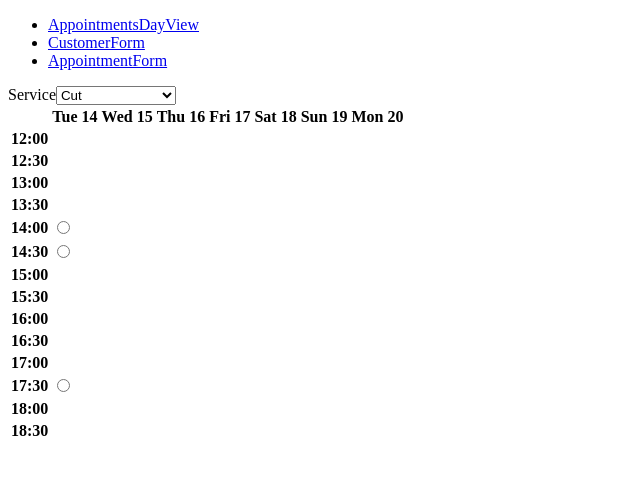
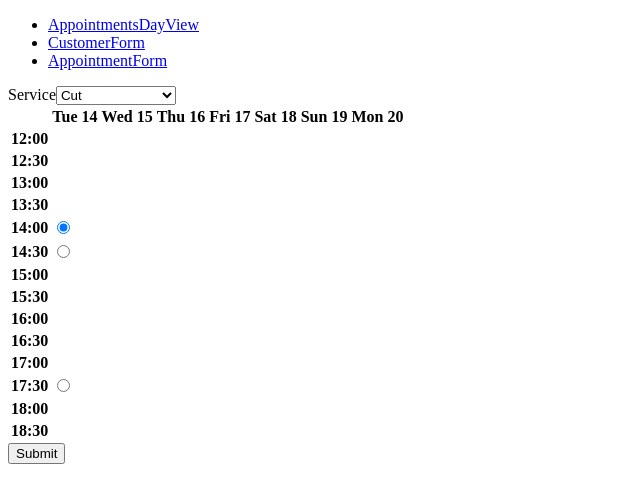
Before and after one commit to aleksandr-kiliushin/react-test-driven-development, a React app: page /appointment-form in a window 1280 px wide. Shown: the top 502 px of the page, without its empty margins (0-640 px from the left). Built offline with nearby package versions, Linux system fonts and the light colour scheme.

Commit message:
Handle slot select change

```diff
--- a/src/views/App.tsx
+++ b/src/views/App.tsx
@@ -46,7 +46,9 @@ const App: React.FC = () => {
                 { startsAt: new Date().setHours(14, 30, 0, 0) },
                 { startsAt: new Date().setHours(17, 30, 0, 0) },
               ]}
-              onSubmit={() => {}}
+              onSubmit={(formValues) => {
+                console.log(JSON.stringify(formValues, null, 2))
+              }}
               defaultServiceName="Cut"
               salonClosesAt={19}
               salonOpensAt={12}
--- a/src/views/AppointmentForm/RadioButtonIfAvailable.tsx
+++ b/src/views/AppointmentForm/RadioButtonIfAvailable.tsx
@@ -7,18 +7,34 @@ export type TimeSlot = {
 type Props = {
   availableTimeSlots: TimeSlot[]
   date: number
+  selectedSlotTimestamp: number | null
+  setSelectedSlotTimestamp: React.Dispatch<React.SetStateAction<number | null>>
   slotTimestamp: TimeSlot["startsAt"]
 }
 
-const RadioButtonIfAvailable: React.FC<Props> = ({ availableTimeSlots, date, slotTimestamp }) => {
+const RadioButtonIfAvailable: React.FC<Props> = ({
+  availableTimeSlots,
+  date,
+  selectedSlotTimestamp,
+  setSelectedSlotTimestamp,
+  slotTimestamp,
+}) => {
   const anAppointmenTimestamp = new Date(date)
   anAppointmenTimestamp.setHours(new Date(slotTimestamp).getHours())
   anAppointmenTimestamp.setMinutes(new Date(slotTimestamp).getMinutes())
 
+  const isChecked = selectedSlotTimestamp === slotTimestamp
+
   if (availableTimeSlots.some((aSlot) => aSlot.startsAt === anAppointmenTimestamp.valueOf())) {
     return (
       <td>
-        <input name="startsAt" type="radio" value={anAppointmenTimestamp.valueOf().toString()} />
+        <input
+          checked={isChecked}
+          name="startsAt"
+          onChange={(event) => setSelectedSlotTimestamp(parseInt(event.target.value))}
+          type="radio"
+          value={anAppointmenTimestamp.valueOf().toString()}
+        />
       </td>
     )
   }
--- a/src/views/AppointmentForm/TimeSlotTable.tsx
+++ b/src/views/AppointmentForm/TimeSlotTable.tsx
@@ -38,10 +38,19 @@ type Props = {
   availableTimeSlots: TimeSlot[]
   salonClosesAt: number
   salonOpensAt: number
+  selectedSlotTimestamp: number | null
+  setSelectedSlotTimestamp: React.Dispatch<React.SetStateAction<number | null>>
   today: Date
 }
 
-const TimeSlotTable: React.FC<Props> = ({ availableTimeSlots, salonClosesAt, salonOpensAt, today }) => {
+const TimeSlotTable: React.FC<Props> = ({
+  availableTimeSlots,
+  salonClosesAt,
+  salonOpensAt,
+  selectedSlotTimestamp,
+  setSelectedSlotTimestamp,
+  today,
+}) => {
   const theFollowingWeekDatesTimestamps = getWeeklyDateValues({ startDate: today })
   const timeSlotsTimestamps = getDailyTimeSlots({ salonClosesAt, salonOpensAt })
 
@@ -65,6 +74,8 @@ const TimeSlotTable: React.FC<Props> = ({ availableTimeSlots, salonClosesAt, sal
                   availableTimeSlots={availableTimeSlots}
                   date={date}
                   key={date.toString()}
+                  selectedSlotTimestamp={selectedSlotTimestamp}
+                  setSelectedSlotTimestamp={setSelectedSlotTimestamp}
                   slotTimestamp={aTimestamp}
                 />
               )
--- a/src/views/AppointmentForm/index.tsx
+++ b/src/views/AppointmentForm/index.tsx
@@ -9,7 +9,7 @@ type Props = {
   availableTimeSlots: TimeSlot[]
   availableServiceNames: string[]
   defaultServiceName: string
-  onSubmit(formValues: { serviceName: string }): void
+  onSubmit(formValues: { serviceName: string; slotTimestamp: number }): void
   salonClosesAt: number
   salonOpensAt: number
   today: Date
@@ -25,13 +25,17 @@ const AppointmentForm: React.FC<Props> = ({
   today,
 }) => {
   const [selectedServiceName, setSelectedServiceName] = React.useState<string>(defaultServiceName)
+  const [selectedSlotTimestamp, setSelectedSlotTimestamp] = React.useState<number | null>(
+    availableTimeSlots[0]?.startsAt || null
+  )
 
   return (
     <form
       id="appointment"
       onSubmit={(event) => {
         event.preventDefault()
-        onSubmit({ serviceName: selectedServiceName })
+        if (selectedSlotTimestamp === null) return
+        onSubmit({ serviceName: selectedServiceName, slotTimestamp: new Date(selectedSlotTimestamp).toString() })
       }}
     >
       <label htmlFor="serviceName">Service</label>
@@ -51,8 +55,11 @@ const AppointmentForm: React.FC<Props> = ({
         availableTimeSlots={availableTimeSlots}
         salonClosesAt={salonClosesAt}
         salonOpensAt={salonOpensAt}
+        selectedSlotTimestamp={selectedSlotTimestamp}
+        setSelectedSlotTimestamp={setSelectedSlotTimestamp}
         today={today}
       />
+      <input type="submit" />
     </form>
   )
 }
```
Also changed, not shown: 1 other file (tests, documents, lock files or other folders).
